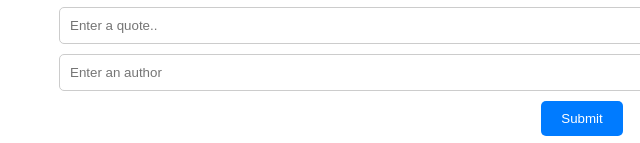
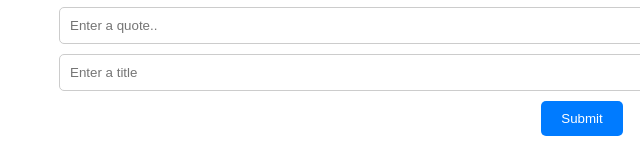
Before and after one commit to ericz02/TTP-assignment04, a plain HTML site: page index.html in a window 1280 px wide. Shown: the part 665-808 px from the top of the page, 58-698 px from the left. Drawn offline with Linux system fonts and the light colour scheme.

Commit message:
renamed author to title

```diff
--- a/index.html
+++ b/index.html
@@ -27,7 +27,7 @@
 
     <form id="poster-form">
         <input type="text" id="poster-form-quote" placeholder="Enter a quote..">
-        <input type="text" id="poster-form-author" placeholder="Enter an author">
+        <input type="text" id="poster-form-title" placeholder="Enter a title">
 
         <button id="submit">Submit</button>
     </form>
```
